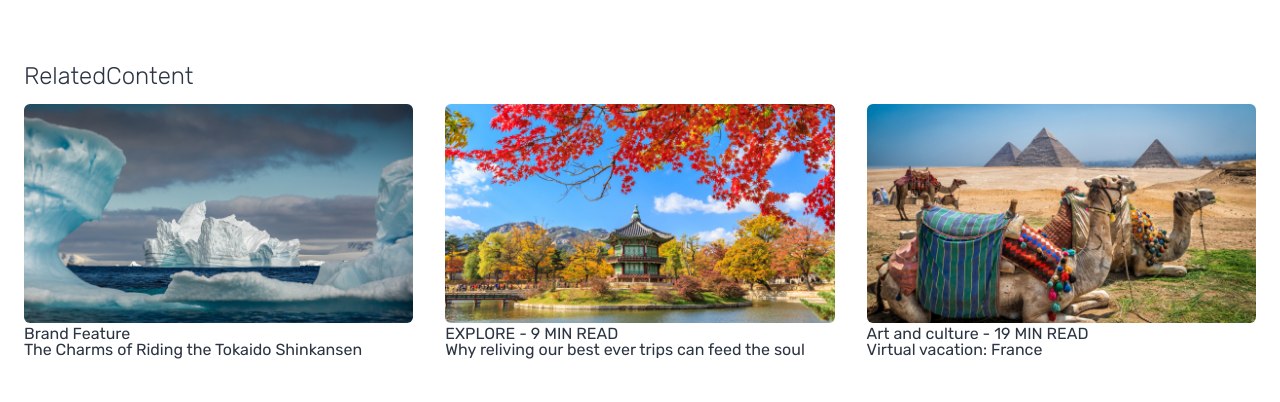
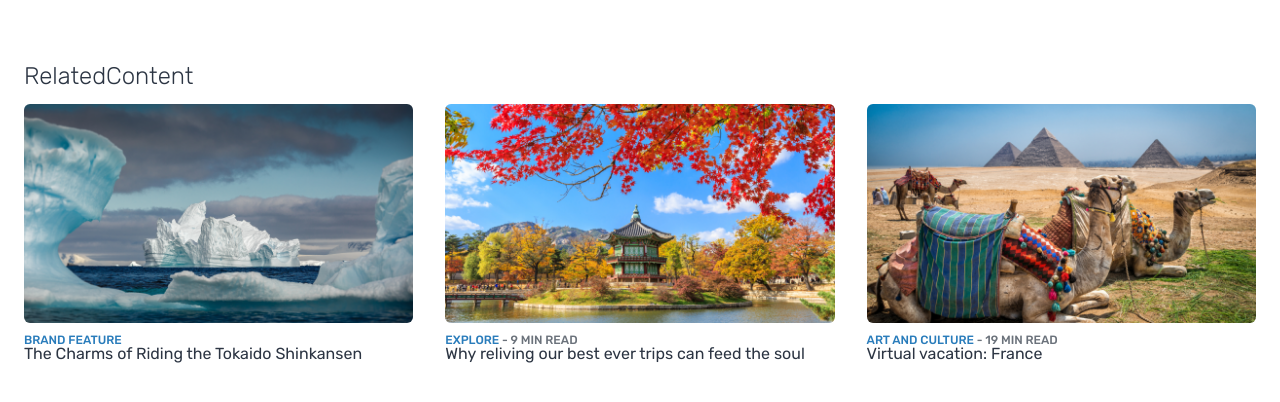
Before and after one commit to kobayashiwa/for-if-else, a plain HTML site: page index.html in a window 1280 px wide. Drawn offline with nearby package versions, Linux system fonts and the light colour scheme.

Commit message:
“categoryのスタイル調整”

```diff
--- a/css/style.css
+++ b/css/style.css
@@ -47,6 +47,18 @@ h3 {
 .CardPreview img {
 	width: 100%;
 	border-radius: 6px;
+}
+.caption {
+	margin-top: 8px;
+}
+.category {
+	font-size: 12px;
+	font-weight: 500;
+	color: #297CBB;
+	text-transform: uppercase;
+}
+.category .time {
+	color: #6B727B;
 }
 
 
```
